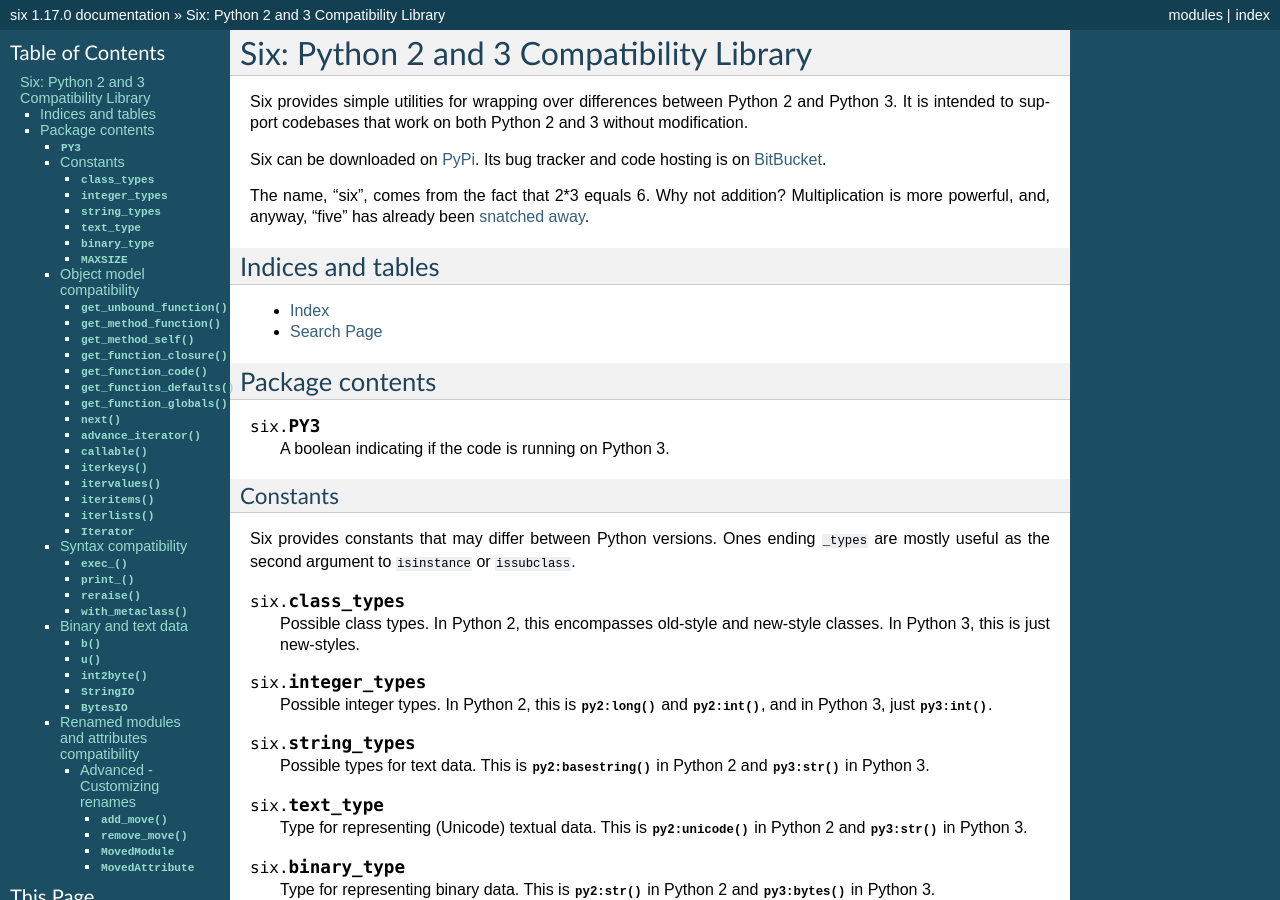
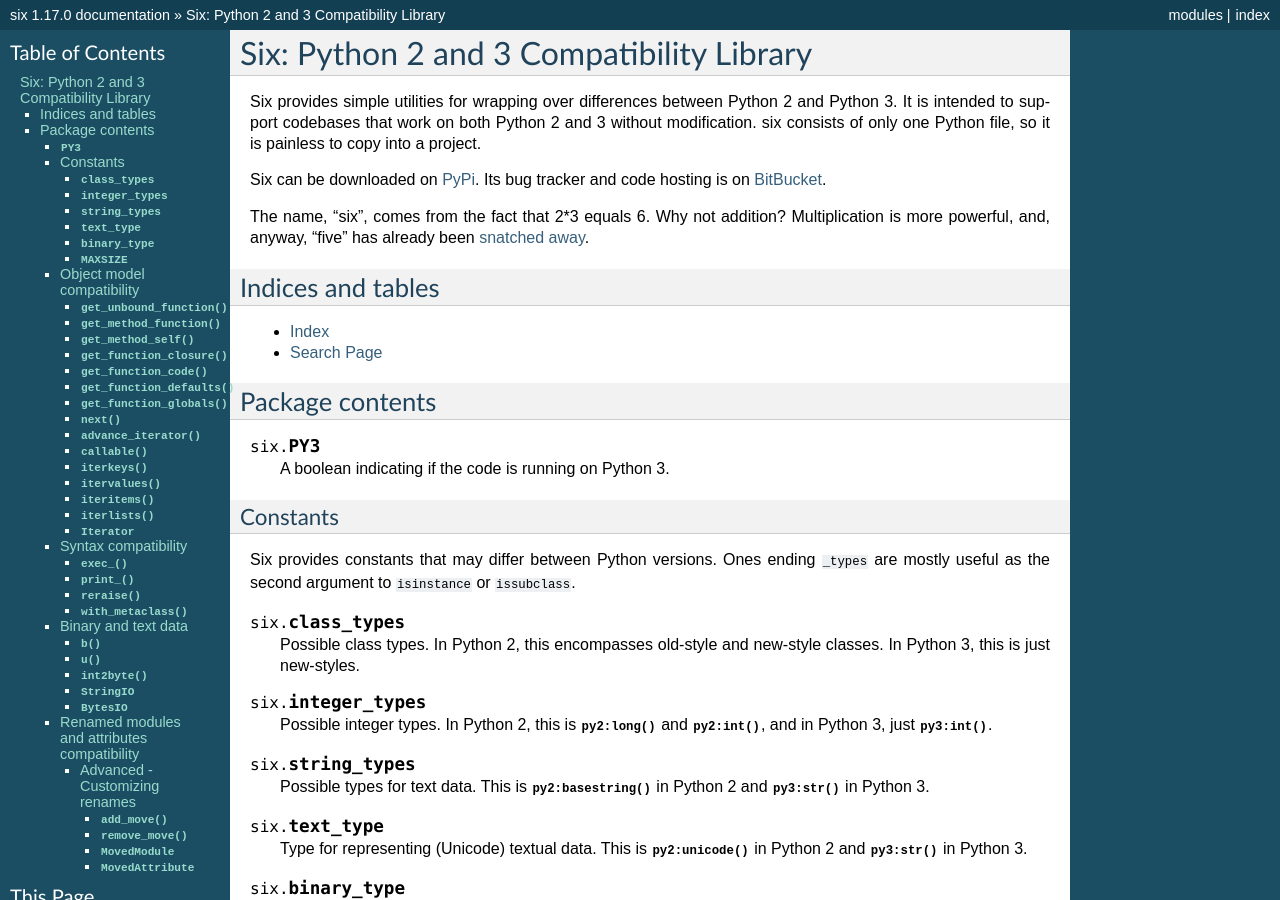
Before and after one commit to benjaminp/six, a Sphinx documentation site: the page built from documentation/index.rst, in a window 1280 px wide and 900 px high. Built offline with Sphinx 7.4.7, drawn with Linux system fonts in a browser that asks for light colours.

Commit message:
point out six can be copied

```diff
--- a/documentation/index.rst
+++ b/documentation/index.rst
@@ -10,7 +10,8 @@
 
 Six provides simple utilities for wrapping over differences between Python 2 and
 Python 3.  It is intended to support codebases that work on both Python 2 and 3
-without modification.
+without modification.  six consists of only one Python file, so it is painless
+to copy into a project.
 
 Six can be downloaded on `PyPi <http://pypi.python.org/pypi/six/>`_.  Its bug
 tracker and code hosting is on `BitBucket <http://bitbucket.org/gutworth/six>`_.
```
